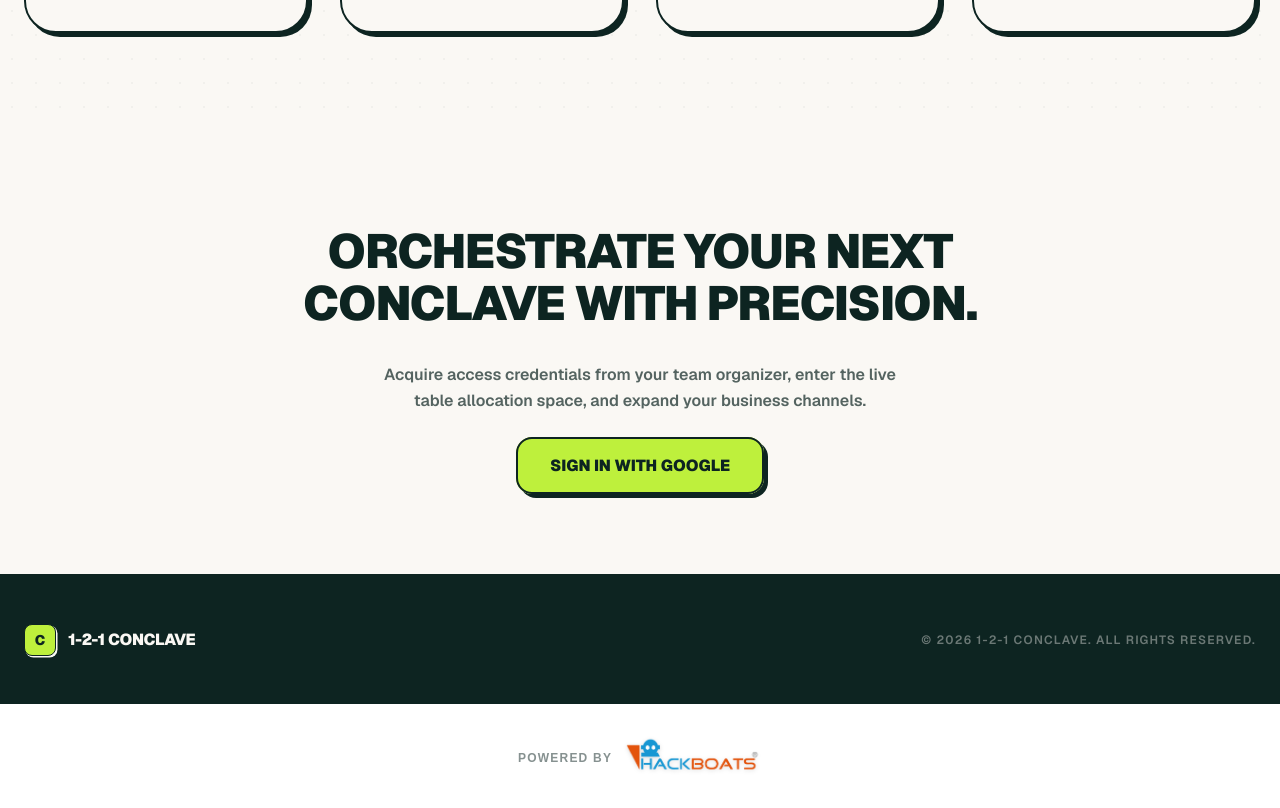
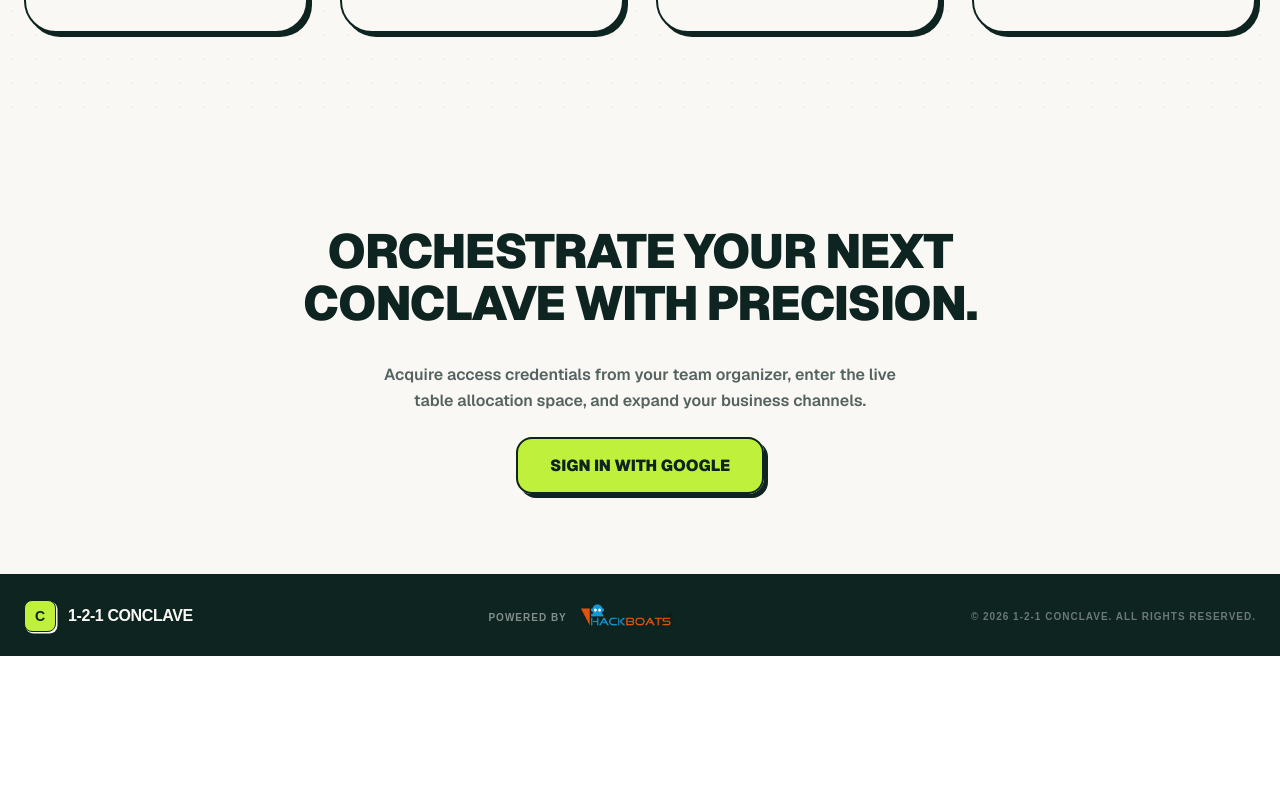
Before and after one commit to HackBoats-LMS/1-2-1-conclave, a Next.js app: page / in a window 1280 px wide. Shown: the part 1681-2489 px from the top of the page. After the commit the page ends 2337 px from the top, so only its background shows below. Built offline with nearby package versions, Linux system fonts and the light colour scheme; no server answers; the database is empty.

Commit message:
optimised for performance

```diff
--- /dev/null
+++ b/app/components/LogoutButton.tsx
@@ -0,0 +1,20 @@
+"use client";
+
+import { signOut } from "next-auth/react";
+import React from "react";
+
+interface LogoutButtonProps {
+  className?: string;
+}
+
+export function LogoutButton({ className = "" }: LogoutButtonProps) {
+  return (
+    <button
+      onClick={() => signOut({ callbackUrl: "/" })}
+      className={`px-3 py-1.5 text-xs font-black uppercase tracking-wider text-red-600 bg-red-50 hover:bg-red-100 border border-red-200 rounded-lg transition-colors ${className}`}
+      title="Sign Out"
+    >
+      Sign Out
+    </button>
+  );
+}
--- a/app/dashboard/page.tsx
+++ b/app/dashboard/page.tsx
@@ -20,7 +20,7 @@ export default async function UserDashboard() {
 
   // Ensure they finished onboarding
   const cookieStore = await cookies();
-  const hasOnboardedCookie = cookieStore.get("conclave_onboarded")?.value === "true";
+  const hasOnboardedCookie = cookieStore.get("conclave_onboarded")?.value === session.user.id;
   const isProfileComplete = (session.user as any).onboardingCompleted || hasOnboardedCookie;
 
   const userRole = (session.user as any).role;
--- a/app/layout.tsx
+++ b/app/layout.tsx
@@ -33,15 +33,34 @@ export default function RootLayout({
           {children}
         </div>
 
-        {/* Global Footer */}
-        <footer className="w-full py-8 mt-auto flex justify-center items-center gap-3 select-none">
-          <span className="text-xs font-black text-[#0D2421]/50 uppercase tracking-widest mt-1">Powered by</span>
-          <img
-            src="/hb-logo.png"
-            alt="HackBoats"
-            className="h-8 md:h-10 object-contain hover:scale-105 transition-transform duration-300 drop-shadow-sm"
-            draggable={false}
-          />
+        {/* Unified Global Footer */}
+        <footer className="w-full bg-[#0D2421] text-[#FAF8F4]/60 py-6 px-6 border-t border-[#0D2421] mt-auto select-none">
+          <div className="max-w-7xl mx-auto flex flex-col md:flex-row justify-between items-center gap-6">
+
+            {/* Left: Branding */}
+            <div className="flex items-center gap-3">
+              <div className="w-8 h-8 rounded-lg bg-[#BEF03C] border border-[#0D2421] flex items-center justify-center text-[#0D2421] font-black text-sm shadow-[1.5px_1.5px_0px_#FAF8F4]">
+                C
+              </div>
+              <span className="font-black text-[#FAF8F4] text-base tracking-tight uppercase">1-2-1 Conclave</span>
+            </div>
+
+            {/* Center: Powered By */}
+            <div className="flex items-center gap-3">
+              <span className="text-[10px] font-black text-[#FAF8F4]/50 uppercase tracking-widest mt-0.5">Powered by</span>
+              <img
+                src="/hb-logo.png"
+                alt="HackBoats"
+                className="h-6 md:h-7 object-contain hover:scale-105 transition-transform duration-300 drop-shadow-sm"
+                draggable={false}
+              />
+            </div>
+
+            {/* Right: Copyright */}
+            <p className="text-[10px] font-bold text-[#FAF8F4]/40 uppercase tracking-widest">
+              &copy; {new Date().getFullYear()} 1-2-1 Conclave. All rights reserved.
+            </p>
+          </div>
         </footer>
       </body>
     </html>
--- a/app/onboarding/actions.ts
+++ b/app/onboarding/actions.ts
@@ -35,7 +35,7 @@ export async function completeOnboarding(formData: FormData) {
   // Use a standard Next.js cookie to flag completion instead of NextAuth's
   // buggy unstable_update which corrupts the JWT token (JWEInvalid).
   const cookieStore = await cookies();
-  cookieStore.set("conclave_onboarded", "true", { path: "/", maxAge: 60 * 60 * 24 });
+  cookieStore.set("conclave_onboarded", session.user.id, { path: "/", maxAge: 60 * 60 * 24 });
 
   return { success: true, role: updatedUser.role };
 }
--- a/app/page.tsx
+++ b/app/page.tsx
@@ -1,5 +1,6 @@
 import { auth } from "@/lib/auth";
 import { prisma } from "@/lib/prisma";
+import { LogoutButton } from "./components/LogoutButton";
 
 export default async function Home() {
   const session = await auth();
@@ -56,10 +57,13 @@ export default async function Home() {
 
           <div className="flex items-center gap-4">
             {isLoggedIn && (
-              <span className="hidden sm:inline-flex items-center gap-1.5 text-xs font-black px-3 py-1.5 bg-[#0D2421]/5 text-[#0D2421] rounded-lg border border-[#0D2421] uppercase">
-                {isCaptain && <span>👑</span>}
-                {session.user?.name?.split(" ")[0]}
-              </span>
+              <div className="hidden sm:flex items-center gap-2">
+                <span className="inline-flex items-center gap-1.5 text-xs font-black px-3 py-1.5 bg-[#0D2421]/5 text-[#0D2421] rounded-lg border border-[#0D2421] uppercase">
+                  {isCaptain && <span>👑</span>}
+                  {session.user?.name?.split(" ")[0]}
+                </span>
+                <LogoutButton />
+              </div>
             )}
             {!isLoggedIn && (
               <a
@@ -334,21 +338,6 @@ export default async function Home() {
         </div>
       </section>
 
-      {/* Footer */}
-      <footer className="bg-[#0D2421] text-[#FAF8F4]/60 py-12 px-6 border-t border-[#0D2421] relative z-10">
-        <div className="max-w-7xl mx-auto flex flex-col md:flex-row justify-between items-center gap-6">
-          <div className="flex items-center gap-3">
-            <div className="w-8 h-8 rounded-lg bg-[#BEF03C] border border-[#0D2421] flex items-center justify-center text-[#0D2421] font-black text-sm shadow-[1.5px_1.5px_0px_#FAF8F4]">
-              C
-            </div>
-            <span className="font-black text-[#FAF8F4] text-base tracking-tight uppercase">1-2-1 Conclave</span>
-          </div>
-
-          <p className="text-xs font-semibold text-[#FAF8F4]/40 uppercase tracking-widest">
-            &copy; {new Date().getFullYear()} 1-2-1 Conclave. All rights reserved.
-          </p>
-        </div>
-      </footer>
     </div>
   );
 }
```
